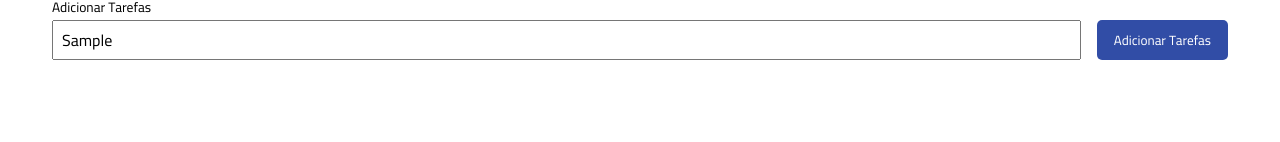
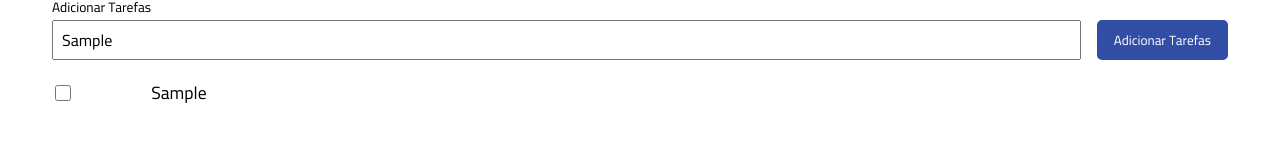
Before and after one commit to ermesonramosdev/curso-ada-tech, a React (Vite) app in the folder React/todo-list/: page / in a window 1280 px wide. Both pictures are taken after typing "Sample" into the empty fields and a click on the button "Adicionar Tarefas". Shown: the part 306-448 px from the top of the page. Built offline with nearby package versions, Linux system fonts and the light colour scheme.

Commit message:
Quase finalizando o projeto TodoList

```diff
--- a/React/todo-list/index.js
+++ b/React/todo-list/index.js
@@ -26,5 +26,8 @@
         -> Estado: O mesmo conceito que vimos nos componentes em classe.
             ? Ex: const [contador, função] = useState('estado em que começa o contador')
 
+        * {} -> Eu saiu da aplicação React e entro no JavaScript.
+        * () -> Eu saiu do JavaScrit e entro na minha aplicação React.
+
 
 */
--- a/React/todo-list/src/components/Tasks/Tasks.tsx
+++ b/React/todo-list/src/components/Tasks/Tasks.tsx
@@ -1,25 +1,58 @@
-import { useState } from "react";
+import { FormEvent, useState } from "react";
 import styles from "./styles.module.scss";
+
+interface Task {
+    title: string;
+    done: boolean;
+    id: number;
+}
+
 export const Tasks:React.FC = () => {
     const [ tasksTitle, setTaskstitle ] = useState<string>('');
+    const [ tasks, setTasks ] = useState([] as Task[])
+
+    function handleSubmitAddTaks(event: FormEvent) {
+        event.preventDefault();
+
+        if(tasksTitle.length <= 3) {
+            alert('Não é possivel adicionar uma terefa menor que três ')
+            return
+        }
+
+        setTasks([
+            ...tasks,
+            { id: 1, title: tasksTitle, done: false }
+        ]);
+
+
+    }
 
     return(
         <section className={styles.container}>
             <form
-                onSubmit={(e) => {
-                    e.preventDefault()
-                }}
+                onSubmit={handleSubmitAddTaks}
             >
                 <div>
                     <label htmlFor="task-title">Adicionar Tarefas</label>
                     <input
                         value={tasksTitle}
-                        onChange={(e) => setTaskstitle(e.target.value)}
+                        onChange={(event) => setTaskstitle(event.target.value)}
                         type="text" name="" id="task-title" placeholder="Título da tarefa"
                     />
                 </div>
                 <button type="submit">Adicionar Tarefas</button>
             </form>
+
+            <ul>
+                {tasks.map(tasks => {
+                    return (
+                        <li>
+                            <input type="checkbox" id={`task-${tasks.id}`} />
+                            <label htmlFor="task">{tasks.title}</label>
+                        </li>
+                    )
+                })}
+            </ul>
         </section>
     );
 }
--- a/React/todo-list/src/components/Tasks/styles.module.scss
+++ b/React/todo-list/src/components/Tasks/styles.module.scss
@@ -33,4 +33,25 @@
             color: white;
         }
     }
+
+    ul {
+        list-style: none;
+        margin-top: 1rem;
+        padding: 0 0.2rem;
+
+        li {
+            display: flex;
+            align-items: center;
+            gap: 05rem;
+
+            input {
+                height: 1rem;
+                width: 1rem;
+            }
+
+            label {
+                font-size: 1.1rem;
+            }
+        }
+    }
 }
```
